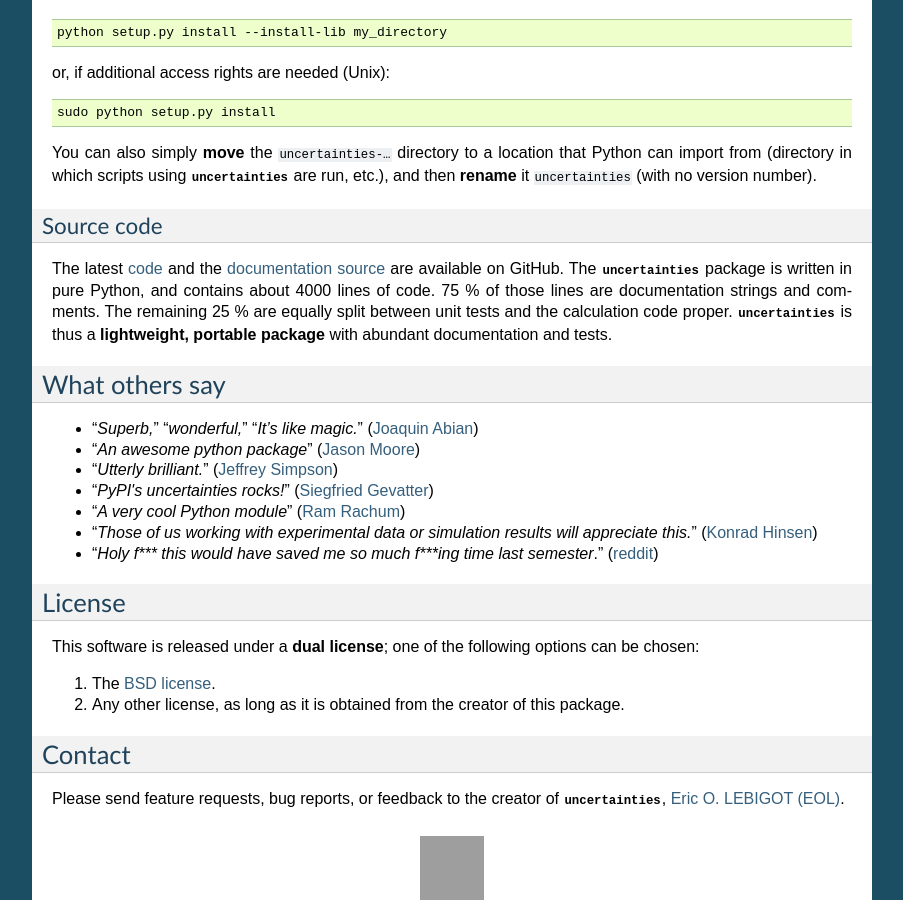
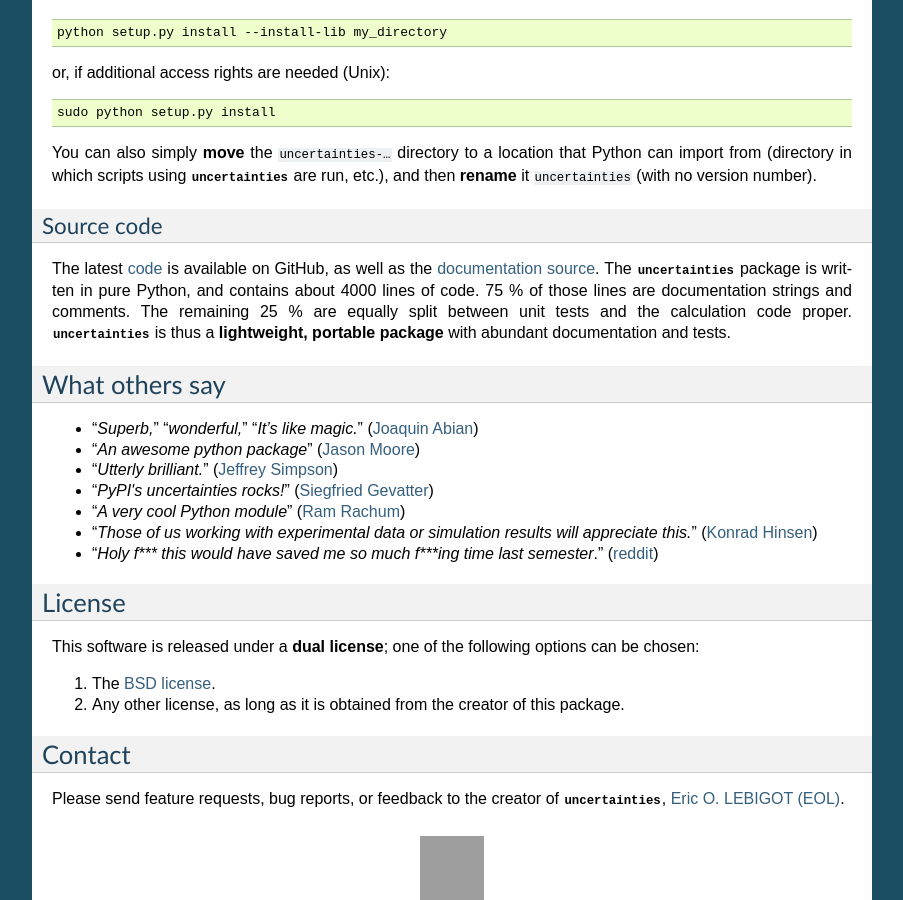
Before and after one commit to lmfit/uncertainties, a Sphinx documentation site: the page built from doc/index.rst, in a window 1280 px wide and 900 px high, scrolled down 2470 px. Shown: the whole window, without its empty margins (198-1101 px from the left). Built offline with Sphinx 7.4.7, drawn with Linux system fonts in a browser that asks for light colours; the version number could not be read and is left out.

Commit message:
Simpler doc phrasing.

```diff
--- a/doc/index.rst
+++ b/doc/index.rst
@@ -170,13 +170,13 @@
 Source code
 -----------
 
-The latest `code <http://github.com/lebigot/uncertainties>`_ and the
-`documentation source
-<http://github.com/lebigot/uncertainties/tree/master/doc/>`_ are
-available on GitHub.  The :mod:`uncertainties` package is written in
-pure Python, and contains about 4000 lines of code.  75 % of those
-lines are documentation strings and comments.  The remaining 25 % are
-equally split between unit tests and the calculation code proper.
+The latest `code <http://github.com/lebigot/uncertainties>`_ is
+available on GitHub, as well as the `documentation source
+<http://github.com/lebigot/uncertainties/tree/master/doc/>`_. The
+:mod:`uncertainties` package is written in pure Python, and contains
+about 4000 lines of code.  75 % of those lines are documentation strings
+and comments.  The remaining 25 % are equally split between unit tests
+and the calculation code proper.
 :mod:`uncertainties` is thus a **lightweight, portable package** with
 abundant documentation and tests.
 
```
